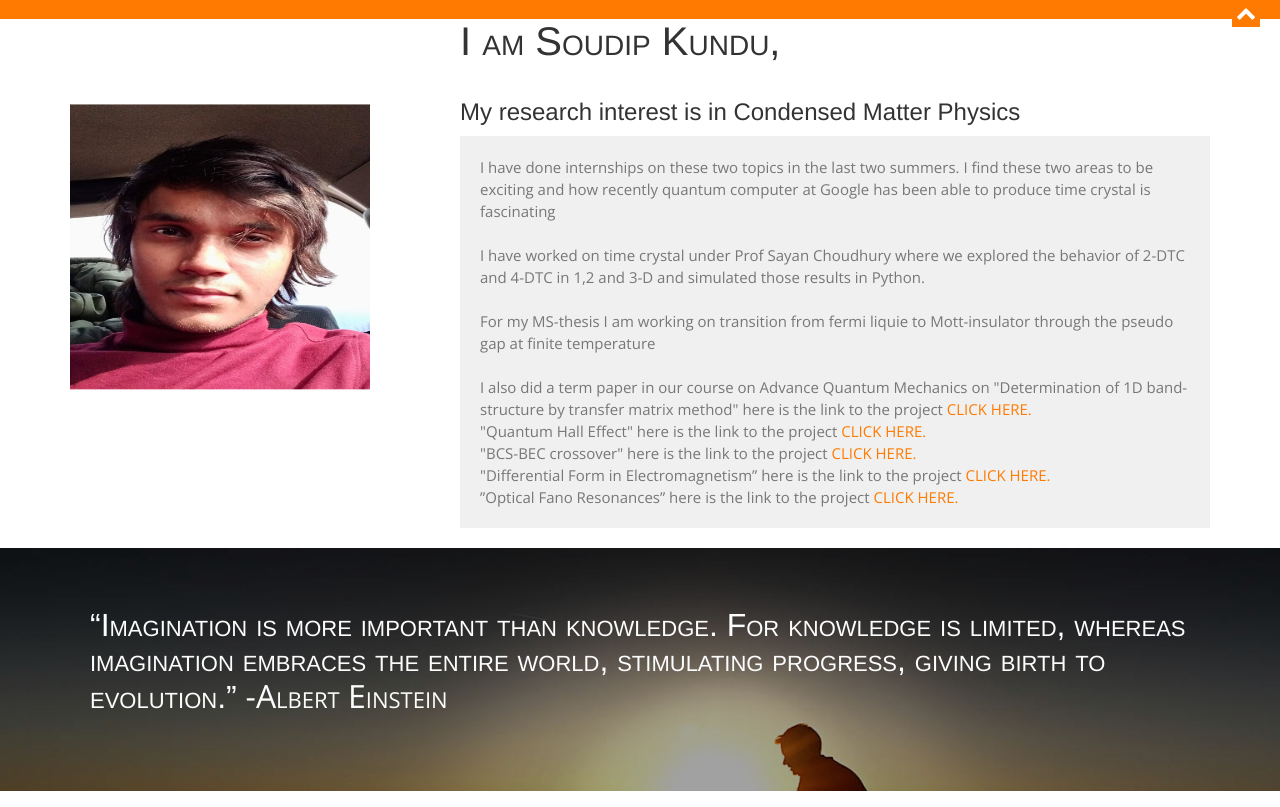
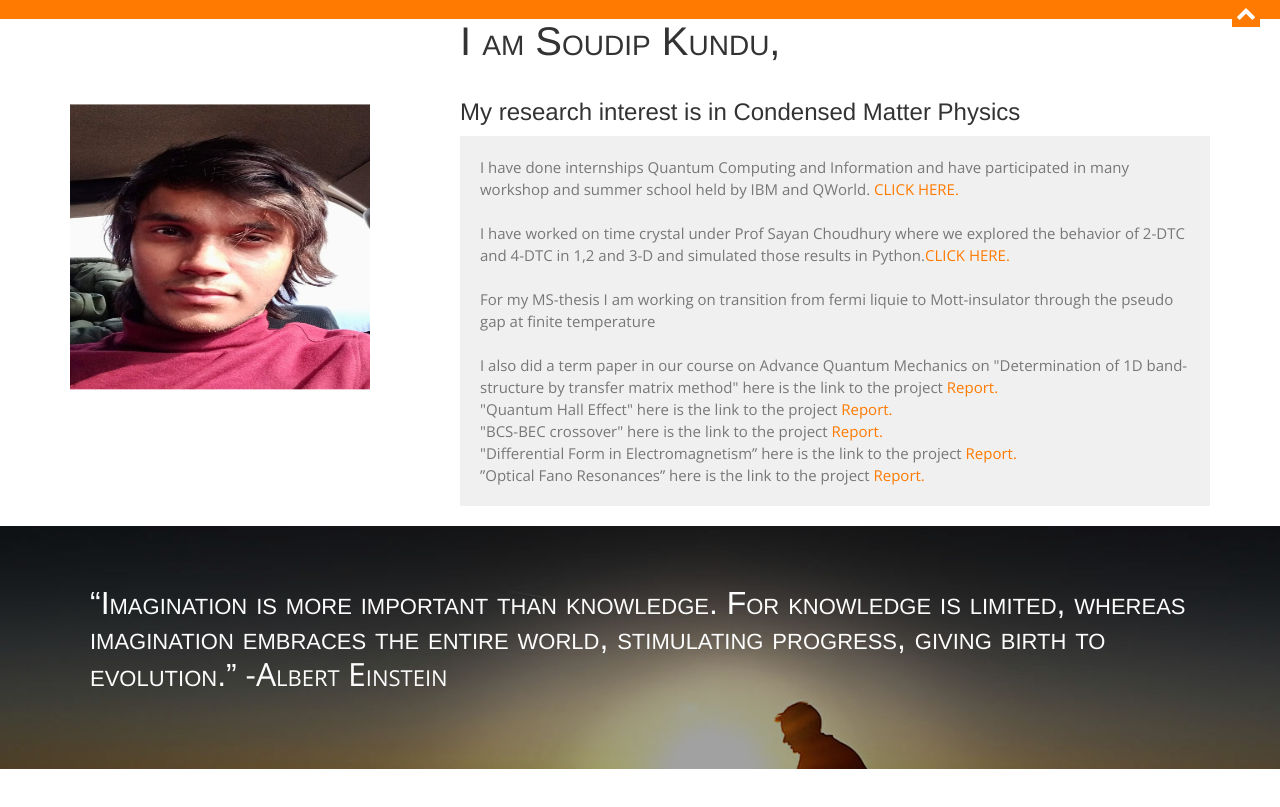
Before and after one commit to soudip-kundu/soudip-kundu.github.io, a plain HTML site: page index.html in a window 1280 px wide. Shown: the part 753-1560 px from the top of the page. Drawn offline with nearby package versions, Linux system fonts and the light colour scheme.

Commit message:
Update index.html

```diff
--- a/index.html
+++ b/index.html
@@ -84,22 +84,22 @@
           <h2>I am Soudip Kundu,</h2>
           <h3> My research interest is in Condensed Matter Physics</h3>
         </div>
-        <p>I have done internships on these two topics in the last two summers. I find these two areas to be exciting and how recently quantum computer at Google has been able to produce time crystal is fascinating <br/>
+        <p>I have done internships Quantum Computing and Information and have participated in many workshop and summer school held by IBM and QWorld.  <a href="https://github.com/soudip-kundu/soudip-kundu.github.io/blob/main/internship/academic_transcript20251108-30-g8lnt0.pdf" target="_blank">CLICK HERE.</a><br/>
           <br/>
-          I have worked on time crystal under Prof Sayan Choudhury where we explored the behavior of 2-DTC and 4-DTC in 1,2 and 3-D and simulated those results in Python.<br/>
+          I have worked on time crystal under Prof Sayan Choudhury where we explored the behavior of 2-DTC and 4-DTC in 1,2 and 3-D and simulated those results in Python.<a href="https://github.com/soudip-kundu/soudip-kundu.github.io/blob/main/internship/report%20(10).pdf" target="_blank">CLICK HERE.</a><br/>
 			 <br/>
           For my MS-thesis I am working on transition from fermi liquie to Mott-insulator through the pseudo gap at finite temperature <br/>
 	<br/>
 	  I also did a term paper in our course on Advance Quantum Mechanics on "Determination of 1D band-structure
-by transfer matrix method" here is the link to the project <a href="https://github.com/soudip-kundu/soudip-kundu.github.io/blob/main/paper/QM_Term_Paper%20.pdf" target="_blank">CLICK HERE.</a>
+by transfer matrix method" here is the link to the project <a href="https://github.com/soudip-kundu/soudip-kundu.github.io/blob/main/paper/QM_Term_Paper%20.pdf" target="_blank">Report.</a>
 	<br/>
-		  "Quantum Hall Effect" here is the link to the project <a href="https://github.com/soudip-kundu/soudip-kundu.github.io/blob/main/paper/Quantum_Hall_Effect__Report_%20(2).pdf" target="_blank">CLICK HERE.</a>
+		  "Quantum Hall Effect" here is the link to the project <a href="https://github.com/soudip-kundu/soudip-kundu.github.io/blob/main/paper/Quantum_Hall_Effect__Report_%20(2).pdf" target="_blank">Report.</a>
 		  <br/>
-		  "BCS-BEC crossover" here is the link to the project <a href="https://github.com/soudip-kundu/soudip-kundu.github.io/blob/main/paper/QM_Term_Paper%20.pdf" target="_blank">CLICK HERE.</a>
+		  "BCS-BEC crossover" here is the link to the project <a href="https://github.com/soudip-kundu/soudip-kundu.github.io/blob/main/paper/QM_Term_Paper%20.pdf" target="_blank">Report.</a>
 		   <br/>
-		  "Differential Form in Electromagnetism” here is the link to the project <a href="https://github.com/soudip-kundu/soudip-kundu.github.io/blob/main/paper/differential_form_in_electromagnetism.pdf" target="_blank">CLICK HERE.</a>
+		  "Differential Form in Electromagnetism” here is the link to the project <a href="https://github.com/soudip-kundu/soudip-kundu.github.io/blob/main/paper/differential_form_in_electromagnetism.pdf" target="_blank">Report.</a>
 			<br/>
-	”Optical Fano Resonances” here is the link to the project <a href="https://github.com/soudip-kundu/soudip-kundu.github.io/blob/main/paper/optics_term_paper.pdf" target="_blank">CLICK HERE.</a></p>
+	”Optical Fano Resonances” here is the link to the project <a href="https://github.com/soudip-kundu/soudip-kundu.github.io/blob/main/paper/optics_term_paper.pdf" target="_blank">Report.</a></p>
 	    <br/>
 
       </div>
@@ -275,6 +275,7 @@ by transfer matrix method" here is the link to the project <a href="https://gith
     </div>
     <div class="col-md-7">
       I did a summer internship in Condensed Matter Physics under Prof. Sayan Choudhury, working on Prethermal Time Crystals.
+		 <a href="https://github.com/soudip-kundu/soudip-kundu.github.io/blob/main/internship/report%20(10).pdf">Report</a>
     </div>
   </div>
 
```
